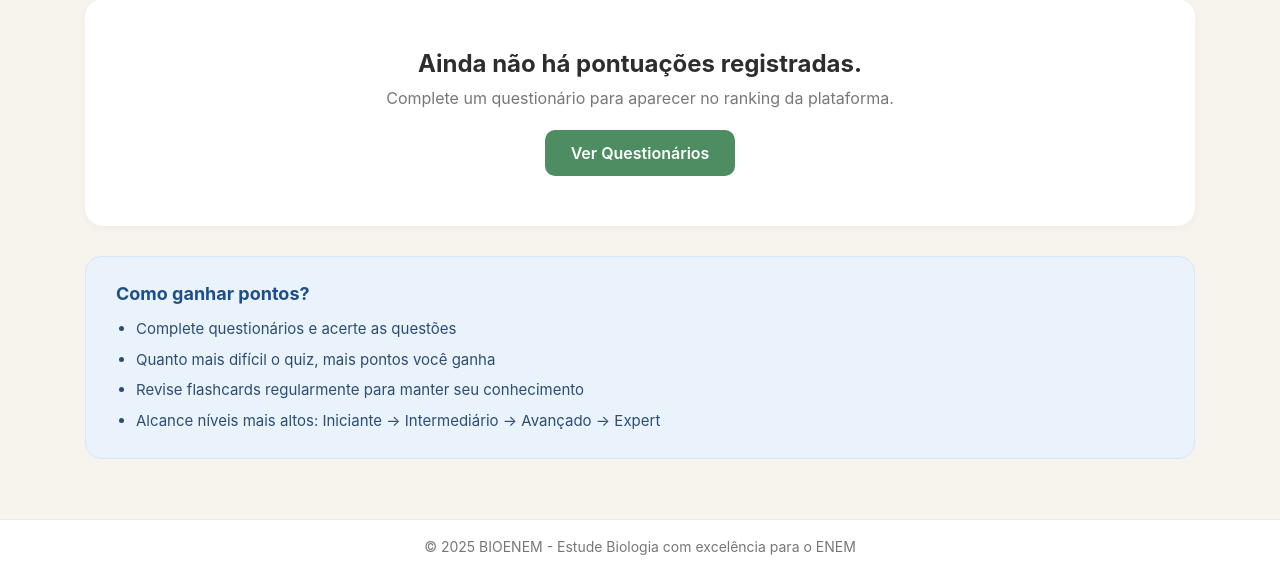
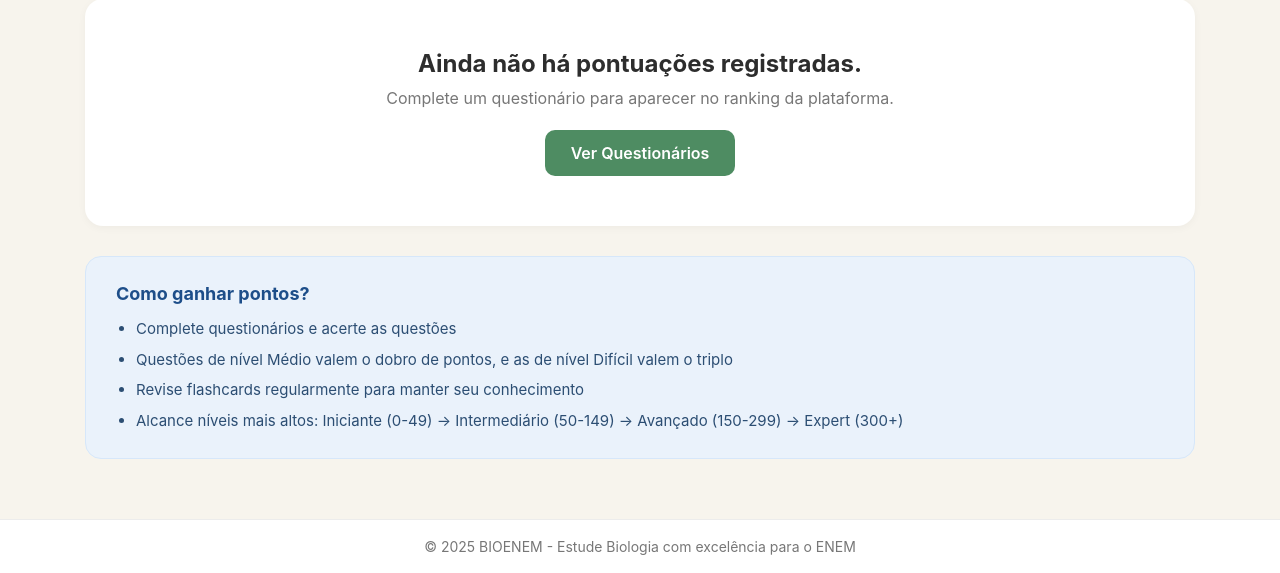
Before and after one commit to pribeea/BIOENEM, a Flask app: page /ranking in a window 1280 px wide. Shown: the part 345-918 px from the top of the page. Run offline with Flask 3, Linux system fonts and the light colour scheme; the visitor is signed in with stand-in values (Sample User, id 1).

Commit message:
Ajustes de níveis

```diff
--- a/frontend/templates/ranking.html
+++ b/frontend/templates/ranking.html
@@ -152,9 +152,9 @@
         <h3>Como ganhar pontos?</h3>
         <ul>
             <li>Complete questionários e acerte as questões</li>
-            <li>Quanto mais difícil o quiz, mais pontos você ganha</li>
+            <li>Questões de nível Médio valem o dobro de pontos, e as de nível Difícil valem o triplo</li>
             <li>Revise flashcards regularmente para manter seu conhecimento</li>
-            <li>Alcance níveis mais altos: Iniciante &rarr; Intermediário &rarr; Avançado &rarr; Expert</li>
+            <li>Alcance níveis mais altos: Iniciante (0-49) &rarr; Intermediário (50-149) &rarr; Avançado (150-299) &rarr; Expert (300+)</li>
         </ul>
     </section>
 
```
